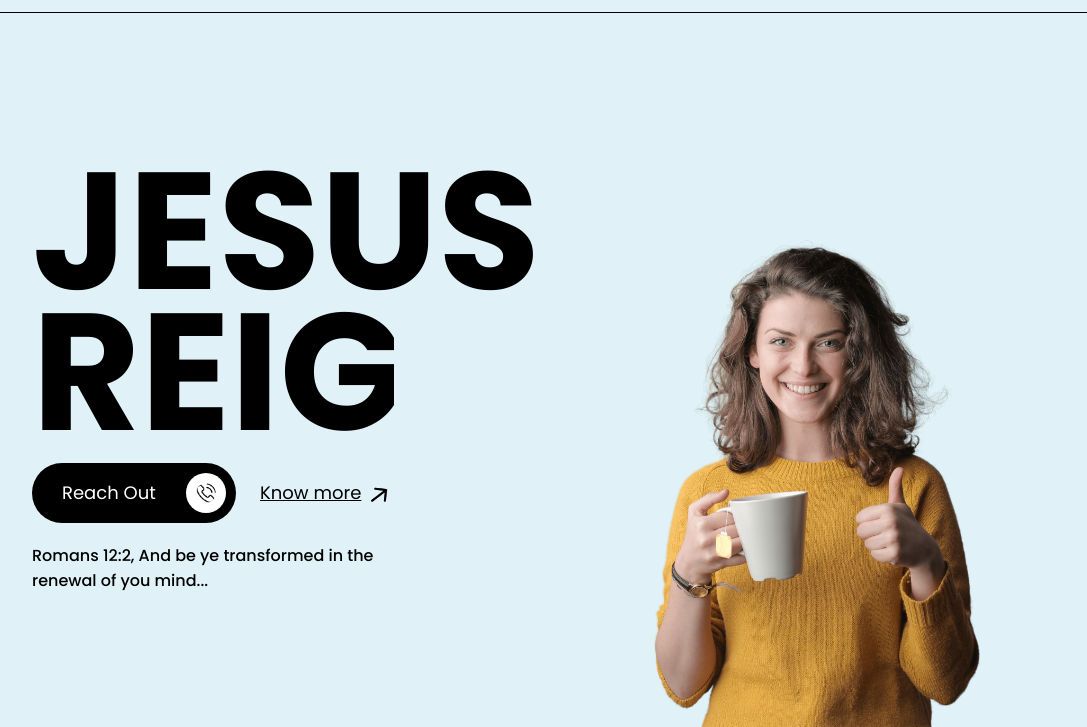
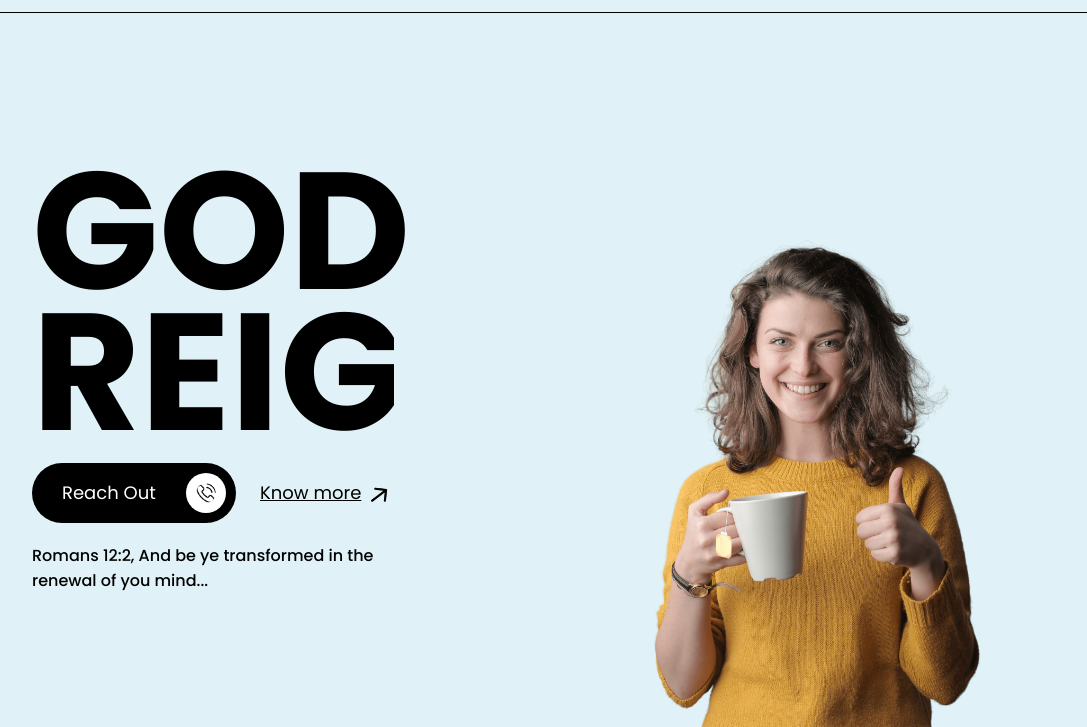
Before and after one commit to Billy254-rgb/kim1.com, a plain HTML site: page index.html in a window 1280 px wide. Shown: the part 73-800 px from the top of the page, without its empty margins (96-1183 px from the left). Drawn offline with Linux system fonts and the light colour scheme.

Commit message:
Update index.html

```diff
--- a/index.html
+++ b/index.html
@@ -27,7 +27,7 @@
 </nav>
 <div class="header">
     <div class="header-content">
-        <h1> <span>JESUS</span> <br><span>REIGN'S</span> </h1>
+        <h1> <span>GOD</span> <br><span>REIGN'S</span> </h1>
         <div class="btn-container">
             <button class="btn-dark"> <a href="contact.html">Reach Out</a> <img src="web assests/phone.png" alt=""></button>
             <button class="btn-light">Know more <img src="web assests/arrow-black.png" alt=""></button>
```
